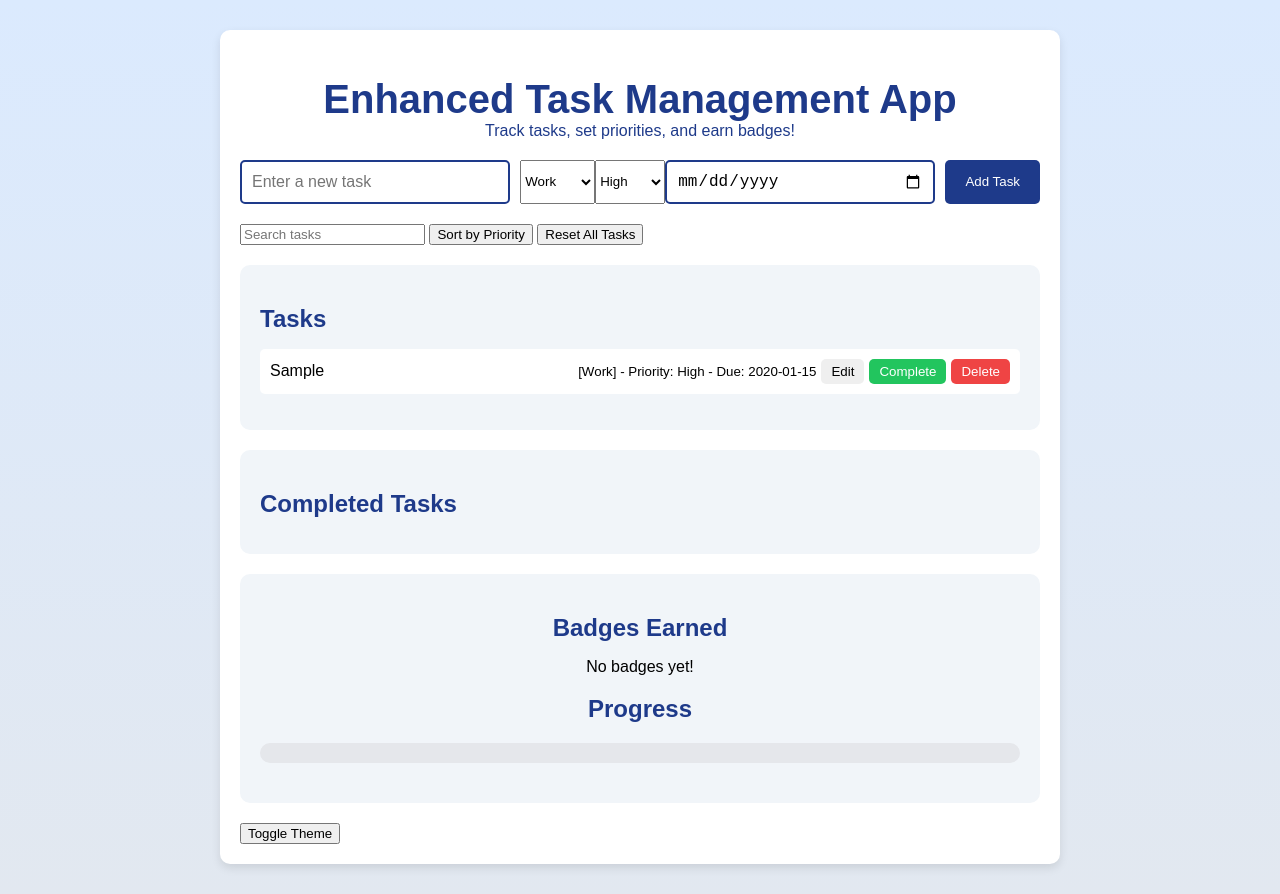
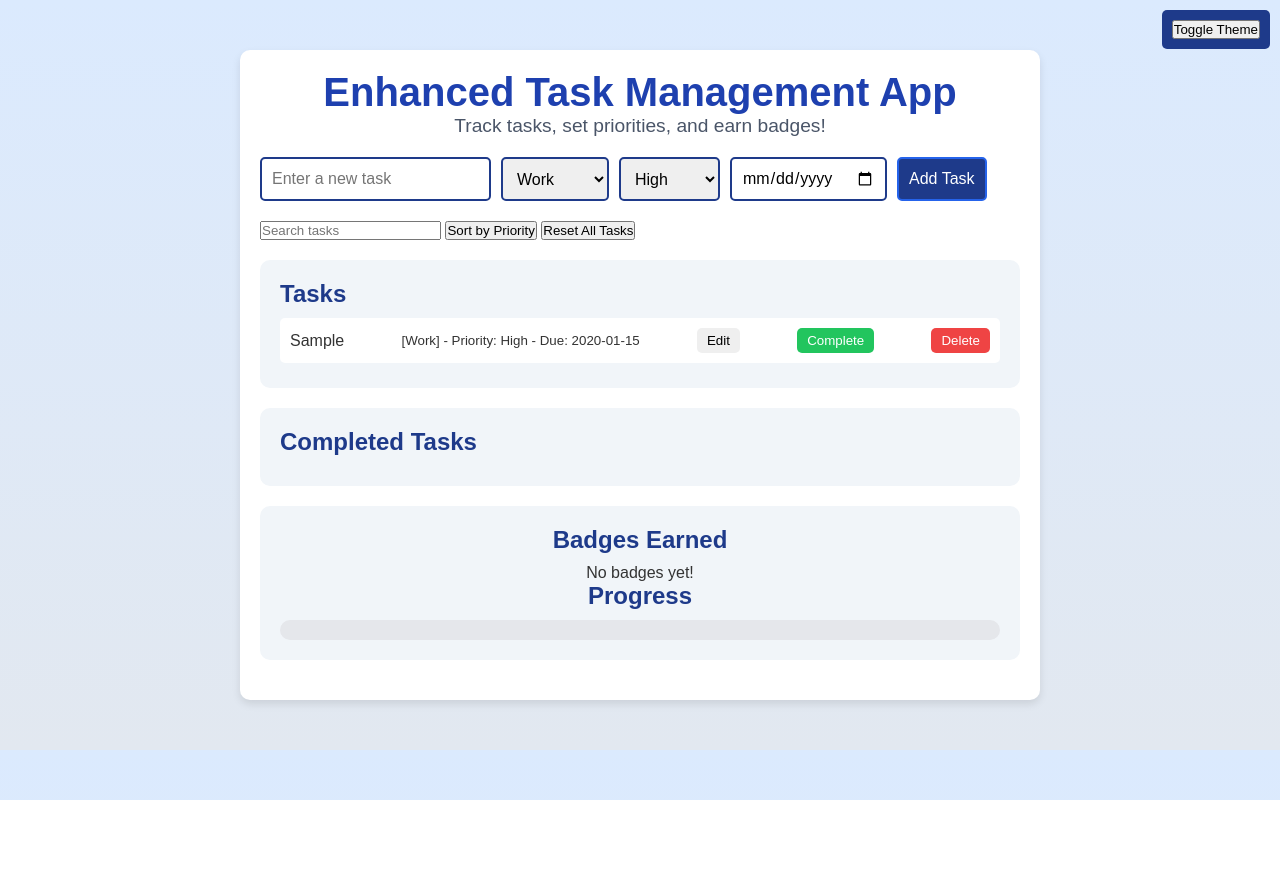
Before and after one commit to arcane666sh/webcompozentgithub.io, a plain HTML site: page compozent/index.html in a window 1280 px wide. Both pictures are taken after typing "Sample", "2020-01-15" into the empty fields and a click on the button "Add Task". After the commit the page ends 800 px from the top, so only its background shows below. Drawn offline with Linux system fonts and the light colour scheme.

Commit message:
Update styles.css

```diff
--- a/compozent/styles.css
+++ b/compozent/styles.css
@@ -1,58 +1,81 @@
-/* General Styles */
-body {
-  font-family: Arial, sans-serif;
-  background: linear-gradient(to bottom, #dbeafe, #e2e8f0);
+/* General Reset */
+* {
   margin: 0;
   padding: 0;
+  box-sizing: border-box;
+  font-family: Arial, sans-serif;
+}
+
+body {
+  background: linear-gradient(to bottom, #dbeafe, #e2e8f0);
+  color: #333;
+  padding: 20px;
+  transition: background-color 0.3s, color 0.3s;
+}
+
+/* Dark Theme */
+body.dark-theme {
+  background-color: #1a202c;
+  color: #f7fafc;
 }
 
 .container {
   max-width: 800px;
   margin: 30px auto;
   padding: 20px;
-  background: white;
+  background-color: #ffffff;
   border-radius: 10px;
-  box-shadow: 0px 4px 10px rgba(0, 0, 0, 0.1);
+  box-shadow: 0 4px 8px rgba(0, 0, 0, 0.1);
+  transition: background-color 0.3s, color 0.3s;
+}
+
+body.dark-theme .container {
+  background-color: #2d3748;
 }
 
 /* Header */
 header {
   text-align: center;
-  color: #1e3a8a;
+  margin-bottom: 20px;
 }
 
 header h1 {
   font-size: 2.5rem;
-  margin-bottom: 10px;
+  color: #1e40af;
 }
 
 header p {
-  font-size: 1rem;
-  margin-top: -10px;
+  color: #4a5568;
+  font-size: 1.2rem;
 }
 
-/* Task Input */
+/* Task Input Section */
 .task-input {
   display: flex;
-  justify-content: space-between;
-  margin: 20px 0;
+  flex-wrap: wrap;
+  gap: 10px;
+  margin-bottom: 20px;
 }
 
-.task-input input {
-  flex: 1;
+.task-input input,
+.task-input select,
+.task-input button {
   padding: 10px;
   font-size: 1rem;
   border: 2px solid #1e3a8a;
   border-radius: 5px;
-  margin-right: 10px;
+}
+
+.task-input input:focus,
+.task-input select:focus,
+.task-input button:focus {
+  outline: none;
+  border-color: #2563eb;
 }
 
 .task-input button {
-  padding: 10px 20px;
   background: #1e3a8a;
   color: white;
-  border: none;
-  border-radius: 5px;
   cursor: pointer;
 }
 
@@ -68,11 +91,16 @@ section {
   border-radius: 10px;
 }
 
+body.dark-theme section {
+  background: #4a5568;
+}
+
 section h2 {
   color: #1e3a8a;
   margin-bottom: 10px;
 }
 
+/* Task List */
 ul {
   list-style: none;
   padding: 0;
@@ -82,19 +110,30 @@ li {
   display: flex;
   justify-content: space-between;
   align-items: center;
-  background: #ffffff;
   padding: 10px;
   margin: 5px 0;
+  background: white;
   border-radius: 5px;
+  transition: background-color 0.3s;
 }
 
-li span {
-  flex: 1;
-  word-wrap: break-word;
+body.dark-theme li {
+  background: #2d3748;
+}
+
+li.low-priority {
+  border-left: 5px solid #22c55e; /* Green */
+}
+
+li.medium-priority {
+  border-left: 5px solid #f59e0b; /* Yellow */
+}
+
+li.high-priority {
+  border-left: 5px solid #ef4444; /* Red */
 }
 
 li button {
-  margin-left: 5px;
   padding: 5px 10px;
   border: none;
   border-radius: 5px;
@@ -123,22 +162,27 @@ li button:hover {
 .badge {
   display: inline-block;
   margin: 5px;
-  padding: 10px;
+  padding: 10px 15px;
   background: #e5e7eb;
   color: #111827;
-  border-radius: 50%;
+  border-radius: 10px;
   font-size: 1rem;
   font-weight: bold;
 }
 
+body.dark-theme .badge {
+  background: #4a5568;
+  color: #f7fafc;
+}
+
 /* Progress Bar */
 .progress-bar-container {
-  margin: 20px auto;
   width: 100%;
+  height: 20px;
   background: #e5e7eb;
-  height: 20px;
   border-radius: 10px;
   overflow: hidden;
+  margin-top: 10px;
 }
 
 .progress-bar {
@@ -147,3 +191,24 @@ li button:hover {
   width: 0;
   transition: width 0.3s ease-in-out;
 }
+
+body.dark-theme .progress-bar-container {
+  background: #4a5568;
+}
+
+/* Dark Mode Toggle */
+.theme-toggle {
+  position: fixed;
+  top: 10px;
+  right: 10px;
+  padding: 10px;
+  background: #1e3a8a;
+  color: white;
+  border: none;
+  border-radius: 5px;
+  cursor: pointer;
+}
+
+.theme-toggle:hover {
+  background: #2563eb;
+}
```
